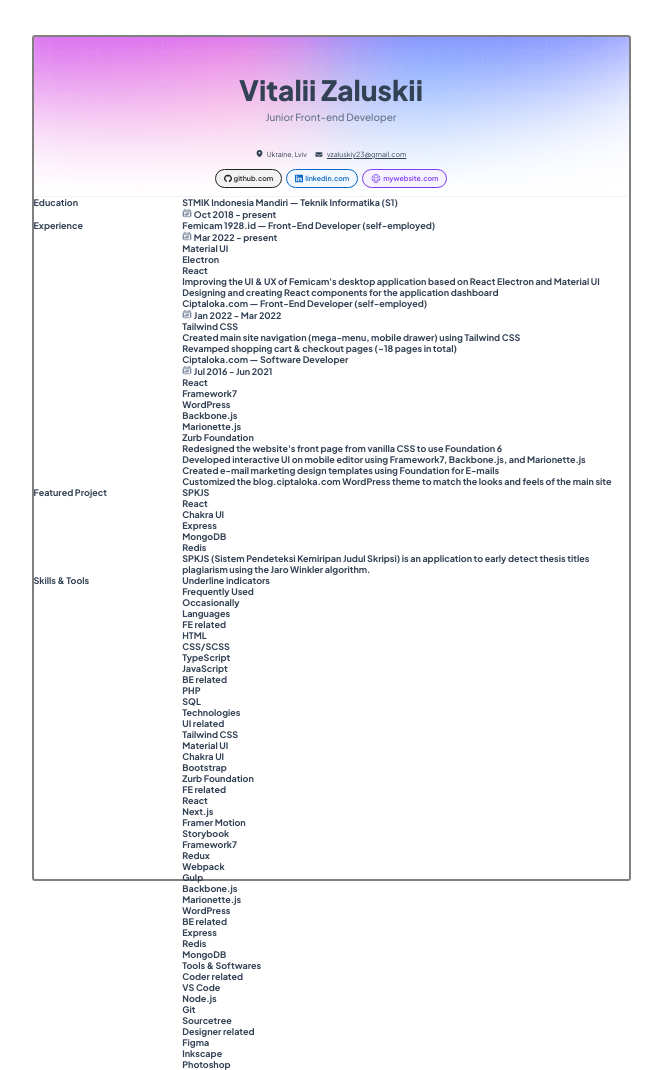
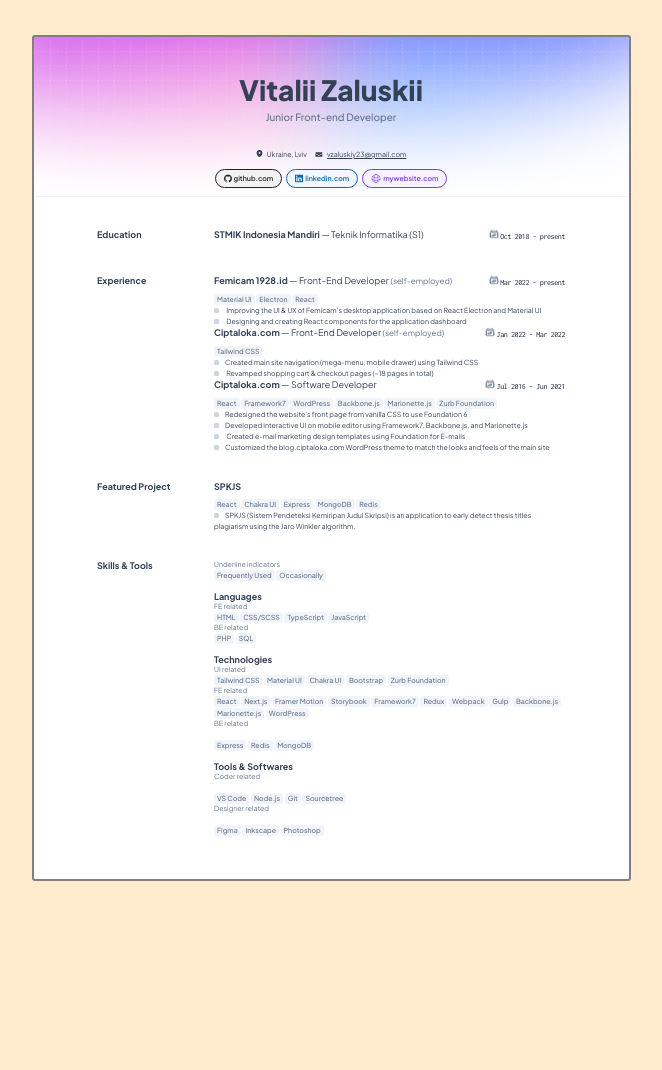
Before and after one commit to vitalik203/Resume_six, a website: page index.html in a window 1280 px wide. Shown: the whole page, without its empty margins (309-971 px from the left). After the commit the page ends 889 px from the top, so only its background shows below. Drawn offline with Linux system fonts and the light colour scheme.

Commit message:
perf(pencil): final version
BREAKING CHANGE: final resume page

```diff
--- a/index.html
+++ b/index.html
@@ -46,16 +46,13 @@
             <div class="main__block left">Education</div>
             <div class="main__block right">
                 <div class="right__firstline-cover">
-                    <span class="right__title">STMIK Indonesia Mandiri — Teknik Informatika (S1)</span>
+                    <span class="right__title"><div class="var1">STMIK Indonesia Mandiri</div> <div class="var2">— Teknik Informatika (S1)</div></span>
                     <div class="right__date-cover">
                         <img src="img/date.svg" alt="date-icon" class="right__date-icon">
                         <span class="right__date">Oct 2018 - present</span>
                     </div>
                 </div>
                 <div class="right__skills-list">
-                    <div class="skill__cover">
-
-                    </div>
                 </div>
                 <div class="right__description"></div>
             </div>
@@ -63,7 +60,7 @@
             <div class="main__block right">
                 <div class="right__block">
                     <div class="right__firstline-cover">
-                        <span class="right__title">Femicam 1928.id — Front-End Developer (self-employed)</span>
+                        <span class="right__title"><div class="var1">Femicam 1928.id</div> <div class="var2">— Front-End Developer</div> <div class="var3">(self-employed)</div></span>
                         <div class="right__date-cover">
                             <img src="img/date.svg" alt="date-icon" class="right__date-icon">
                             <span class="right__date">Mar 2022 - present</span>
@@ -80,11 +77,11 @@
                             React
                         </div>
                     </div>
-                    <div class="right__description">Improving the UI & UX of Femicam's desktop application based on React Electron and Material UI <br> Designing and creating React components for the application dashboard</div>
+                    <div class="right__description"><div class="li-dot"></div> Improving the UI & UX of Femicam's desktop application based on React Electron and Material UI <br><div class="li-dot"></div> Designing and creating React components for the application dashboard</div>
                 </div>
                 <div class="right__block">
                     <div class="right__firstline-cover">
-                        <span class="right__title">Ciptaloka.com — Front-End Developer (self-employed)</span>
+                        <span class="right__title"><div class="var1">Ciptaloka.com</div> <div class="var2">— Front-End Developer</div> <div class="var3">(self-employed)</div></span>
                         <div class="right__date-cover">
                             <img src="img/date.svg" alt="date-icon" class="right__date-icon">
                             <span class="right__date">Jan 2022 - Mar 2022</span>
@@ -95,11 +92,11 @@
                             Tailwind CSS
                         </div>
                     </div>
-                    <div class="right__description">Created main site navigation (mega-menu, mobile drawer) using Tailwind CSS <br> Revamped shopping cart & checkout pages (~18 pages in total)</div>
+                    <div class="right__description"><div class="li-dot"></div>Created main site navigation (mega-menu, mobile drawer) using Tailwind CSS <br><div class="li-dot"></div> Revamped shopping cart & checkout pages (~18 pages in total)</div>
                 </div>
                 <div class="right__block">
                     <div class="right__firstline-cover">
-                        <span class="right__title">Ciptaloka.com — Software Developer</span>
+                        <span class="right__title"><div class="var1">Ciptaloka.com</div> <div class="var2">— Software Developer</div></span>
                         <div class="right__date-cover">
                             <img src="img/date.svg" alt="date-icon" class="right__date-icon">
                             <span class="right__date">Jul 2016 - Jun 2021</span>
@@ -125,14 +122,14 @@
                             Zurb Foundation
                         </div>
                     </div>
-                    <div class="right__description">Redesigned the website's front page from vanilla CSS to use Foundation 6 <br> Developed interactive UI on mobile editor using Framework7, Backbone.js, and Marionette.js <br> Created e-mail marketing design templates using Foundation for E-mails <br> Customized the blog.ciptaloka.com WordPress theme to match the looks and feels of the main site</div>
+                    <div class="right__description"><div class="li-dot"></div>Redesigned the website's front page from vanilla CSS to use Foundation 6 <br> <div class="li-dot"></div>Developed interactive UI on mobile editor using Framework7, Backbone.js, and Marionette.js <br><div class="li-dot"></div> Created e-mail marketing design templates using Foundation for E-mails <br> <div class="li-dot"></div>Customized the blog.ciptaloka.com WordPress theme to match the looks and feels of the main site</div>
                 </div>
             </div>
             <div class="main__block left">Featured Project</div>
             <div class="main__block right">
                 <div class="right__block">
                     <div class="right__firstline-cover">
-                        <span class="right__title">SPKJS</span>
+                        <span class="right__title"><div class="var1">SPKJS</div></span>
                     </div>
                     <div class="right__skills-list">
                         <div class="skill__cover">
@@ -151,7 +148,7 @@
                             Redis
                         </div>
                     </div>
-                    <div class="right__description">SPKJS (Sistem Pendeteksi Kemiripan Judul Skripsi) is an application to early detect thesis titles plagiarism using the Jaro Winkler algorithm.</div>
+                    <div class="right__description"><div class="li-dot"></div>SPKJS (Sistem Pendeteksi Kemiripan Judul Skripsi) is an application to early detect thesis titles plagiarism using the Jaro Winkler algorithm.</div>
                 </div>
             </div>
             <div class="main__block left">Skills & Tools</div>
@@ -163,7 +160,7 @@
                         <div class="object__cover">Occasionally</div>
                     </div>
                 </div>
-                <div class="right__title">Languages</div>
+                <div class="right__title"><div class="var1" style="margin-top: 10px;margin-bottom: 0;">Languages</div></div>
                 <div class="right__block">
                     <div class="right__block-title">FE related</div>
                     <div class="right__block-objects">
@@ -174,15 +171,15 @@
                     </div>
                 </div>
                 <div class="right__block">
-                    <div class="right__block-title">BE related</div>
+                    <div class="right__block-title"><div class="var1">BE related</div></div>
                     <div class="right__block-objects">
                         <div class="object__cover">PHP</div>
                         <div class="object__cover">SQL</div>
                     </div>
                 </div>
-                <div class="right__title">Technologies</div>
+                <div class="right__title" style="margin-top: 10px;margin-bottom: 0;">Technologies</div>
                 <div class="right__block">
-                    <div class="right__block-title">UI related</div>
+                    <div class="right__block-title"><div class="var1">UI related</div></div>
                     <div class="right__block-objects">
                         <div class="object__cover">Tailwind CSS</div>
                         <div class="object__cover">Material UI</div>
@@ -192,7 +189,7 @@
                     </div>
                 </div>
                 <div class="right__block">
-                    <div class="right__block-title">FE related</div>
+                    <div class="right__block-title"><div class="var1">FE related</div></div>
                     <div class="right__block-objects">
                         <div class="object__cover">React</div>
                         <div class="object__cover">Next.js</div>
@@ -208,16 +205,16 @@
                     </div>
                 </div>
                 <div class="right__block">
-                    <div class="right__block-title">BE related</div>
+                    <div class="right__block-title mb11""><div class="var1">BE related</div></div>
                     <div class="right__block-objects">
                         <div class="object__cover">Express</div>
                         <div class="object__cover">Redis</div>
                         <div class="object__cover">MongoDB</div>
                     </div>
                 </div>
-                <div class="right__title">Tools & Softwares</div>
+                <div class="right__title"><div class="var1" style="margin-top: 10px;margin-bottom: 0;">Tools & Softwares</div></div>
                 <div class="right__block">
-                    <div class="right__block-title">Coder related</div>
+                    <div class="right__block-title mb11">Coder related</div>
                     <div class="right__block-objects">
                         <div class="object__cover">VS Code</div>
                         <div class="object__cover">Node.js</div>
@@ -226,7 +223,7 @@
                     </div>
                 </div>
                 <div class="right__block">
-                    <div class="right__block-title">Designer related</div>
+                    <div class="right__block-title mb11"><div class="var1">Designer related</div></div>
                     <div class="right__block-objects">
                         <div class="object__cover">Figma</div>
                         <div class="object__cover">Inkscape</div>
--- a/styles/styles.scss
+++ b/styles/styles.scss
@@ -1,7 +1,8 @@
 body{
-
+    background-color: blanchedalmond;
 }
 .wrapper {
+    background-color: white;
     width: 595px;
     height: 842px;
     border: 2px solid grey;
@@ -137,8 +138,11 @@ line-height: normal;
 }
 }
 .main {
+    width: 468px;
+    margin: 0 auto;
     display: grid;
     grid-template-columns: 1fr 3fr;
+    row-gap: 28px;
     .main__block {
         color: var(--light-text-primary, #334155);
 
@@ -149,7 +153,122 @@ font-style: normal;
 font-weight: 700;
 line-height: normal;
     }
+    .main__block {
+    }
+    .left {
+    }
+    .right {
+    }
+    .right__firstline-cover {
+        display: flex;
+        justify-content: space-between;
+        margin-bottom: 6px;
+    }
+    .right__title {
+        .var1{
+            display: inline-block;
+            color: var(--light-text-primary, #334155);
 
+/* content-title */
+font-family: Plus Jakarta Sans;
+font-size: 9px;
+font-style: normal;
+font-weight: 700;
+line-height: normal;
+        }
+        .var2{
+            display: inline-block;
+            color: var(--light-text-primary, #334155);
+
+            /* content */
+            font-family: Plus Jakarta Sans;
+            font-size: 9px;
+            font-style: normal;
+            font-weight: 400;
+            line-height: normal;
+        }
+        .var3{
+            display: inline-block;
+            color: var(--light-text-secondary, #64748B);
+
+/* label-sm */
+font-family: Plus Jakarta Sans;
+font-size: 8px;
+font-style: normal;
+font-weight: 400;
+line-height: normal;
+        }
+    }
+    .right__date-cover {
+    }
+    .right__date-icon {
+    }
+    .right__date {
+        color: var(--light-text-primary, #334155);
+font-family: Inconsolata;
+font-size: 8px;
+font-style: normal;
+font-weight: 500;
+line-height: normal;
+letter-spacing: -0.4px;
+    }
+    .right__skills-list {
+    }
+    .skill__cover, .object__cover {
+        color: var(--light-label-primary, #64748B);
+font-family: Plus Jakarta Sans;
+font-size: 7px;
+font-style: normal;
+font-weight: 500;
+line-height: normal;
+display: inline-flex;
+padding: 1px 3px;
+justify-content: center;
+align-items: center;
+gap: 16px;
+border-radius: 3px;
+background: var(--light-label-background, #F1F5F9);
+    }
+    .right__description {
+        color: var(--light-text-primary, #334155);
+
+/* content-xs */
+font-family: Plus Jakarta Sans;
+font-size: 7px;
+font-style: normal;
+font-weight: 400;
+line-height: 11px; /* 157.143% */
+        .li-dot{
+            margin-right: 6px;
+            display: inline-block;
+            width: 5px;
+height: 5px;
+border-radius: 1.5px;
+background: #CBD5E1;
+        }
+    }
+    .right__block {
+        .mb11{
+            margin-bottom: 11px;
+        }
+    }
+    .right__block-title {
+        color: var(--light-text-secondary, #64748B);
+font-family: Plus Jakarta Sans;
+font-size: 7px;
+font-style: normal;
+font-weight: 400;
+line-height: normal;
+.right__block-title:not(1){
+    margin-top: 10px;
+}
+    }
+    .right__block-objects {
+    }
+    .object__cover {
+    }
+    margin-bottom: 58px;
+    margin-top: 32px;
 }
 .footer {
 }
```
Also changed, not shown: styles/styles.css, 1 other file.
